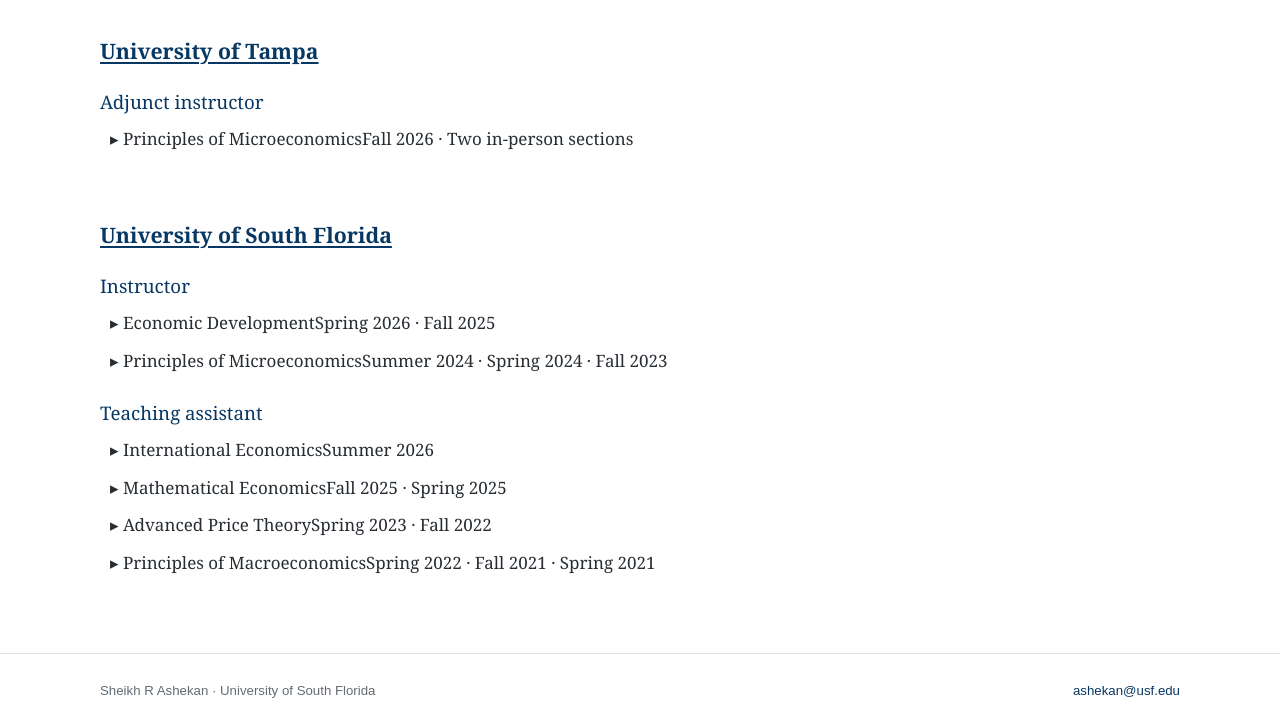
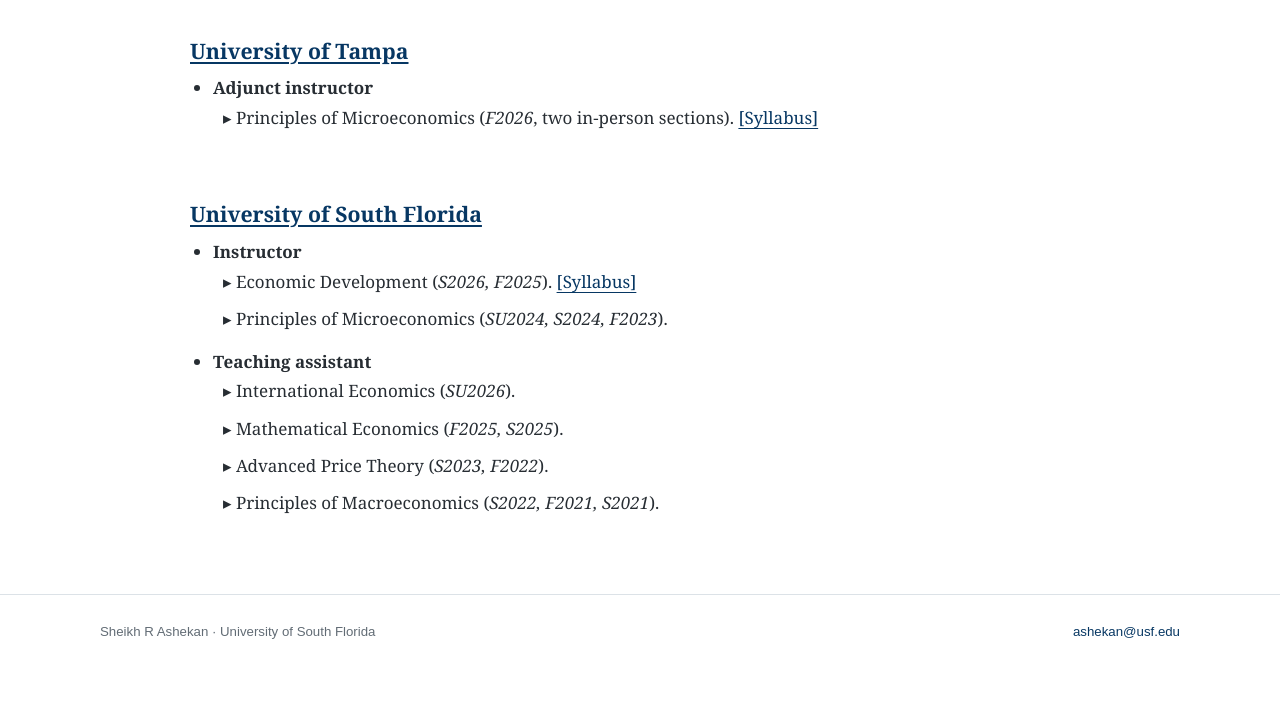
Before and after one commit to rahatilrahat/sashekan.github.io, a plain HTML site: page teaching.html in a window 1280 px wide. Shown: the part 144-871 px from the top of the page. After the commit the page ends 812 px from the top, so only its background shows below. Drawn offline with Linux system fonts and the light colour scheme.

Commit message:
Refactor teaching sections and add syllabus links
Updated teaching sections for University of Tampa and University of South Florida, including course details and syllabus links.

```diff
--- a/teaching.html
+++ b/teaching.html
@@ -3,15 +3,49 @@
 <head><meta charset="utf-8"><meta name="viewport" content="width=device-width, initial-scale=1"><title>Teaching | Sheikh R Ashekan</title><meta name="description" content="Teaching experience of Sheikh R Ashekan at the University of South Florida and the University of Tampa."><link rel="stylesheet" href="styles.css"></head>
 <body>
 <a class="skip-link" href="#main">Skip to content</a>
-<header class="site-header"><div class="wrap header-inner"><a class="site-name" href="index.html">Sheikh R Ashekan</a><nav aria-label="Main navigation"><a href="index.html">Home</a><a href="research.html">Research</a><a href="teaching.html" aria-current="page">Teaching</a><a href="cv.html">CV</a></nav></div></header>
-<main class="wrap page-main" id="main">
+<header class="site-header"><div class="header-inner"><a class="site-name" href="index.html">Sheikh R Ashekan</a><nav aria-label="Main navigation"><a href="index.html">Home</a><a href="research.html">Research</a><a href="teaching.html" aria-current="page">Teaching</a><a href="cv.html">CV</a></nav></div></header>
+<main class="page-main" id="main">
 <div class="page-heading"><h1>Teaching</h1></div>
-<section class="institution" aria-labelledby="tampa"><h2 id="tampa">University of Tampa</h2><h3>Adjunct instructor</h3>
-<ul class="course-list"><li><span>Principles of Microeconomics</span><span class="terms">Fall 2026 · Two in-person sections</span></li></ul></section>
-<section class="institution" aria-labelledby="usf"><h2 id="usf">University of South Florida</h2><h3>Instructor</h3>
-<ul class="course-list"><li><span>Economic Development</span><span class="terms">Spring 2026 · Fall 2025</span></li><li><span>Principles of Microeconomics</span><span class="terms">Summer 2024 · Spring 2024 · Fall 2023</span></li></ul>
-<h3>Teaching assistant</h3>
-<ul class="course-list"><li><span>International Economics</span><span class="terms">Summer 2026</span></li><li><span>Mathematical Economics</span><span class="terms">Fall 2025 · Spring 2025</span></li><li><span>Advanced Price Theory</span><span class="terms">Spring 2023 · Fall 2022</span></li><li><span>Principles of Macroeconomics</span><span class="terms">Spring 2022 · Fall 2021 · Spring 2021</span></li></ul></section>
+<section class="wrap institution" aria-labelledby="tampa">
+  <h2 id="tampa">University of Tampa</h2>
+  <ul class="role-list">
+    <li>
+      <strong>Adjunct instructor</strong>
+      <ul class="course-list">
+        <li>
+          Principles of Microeconomics (<em>F2026</em>, two in-person sections).
+          <a href="assets/micro_principles_f26.pdf" aria-label="Syllabus for Tampa Principles of Microeconomics, F2026, section 35">[Syllabus]</a>
+        </li>
+      </ul>
+    </li>
+  </ul>
+</section>
+<section class="wrap institution" aria-labelledby="usf">
+  <h2 id="usf">University of South Florida</h2>
+  <ul class="role-list">
+    <li>
+      <strong>Instructor</strong>
+      <ul class="course-list">
+        <li>
+          Economic Development (<em>S2026, F2025</em>).
+          <a href="assets/dev_econ_s26.pdf" aria-label="Syllabus for USF Economic Development, S2026">[Syllabus]</a>
+        </li>
+        <li>
+          Principles of Microeconomics (<em>SU2024, S2024, F2023</em>).
+        </li>
+      </ul>
+    </li>
+    <li>
+      <strong>Teaching assistant</strong>
+      <ul class="course-list">
+        <li>International Economics (<em>SU2026</em>).</li>
+        <li>Mathematical Economics (<em>F2025, S2025</em>).</li>
+        <li>Advanced Price Theory (<em>S2023, F2022</em>).</li>
+        <li>Principles of Macroeconomics (<em>S2022, F2021, S2021</em>).</li>
+      </ul>
+    </li>
+  </ul>
+</section>
 </main>
 <footer class="site-footer"><div class="wrap footer-inner"><p>Sheikh R Ashekan · University of South Florida</p><p><a href="mailto:ashekan@usf.edu">ashekan@usf.edu</a></p></div></footer>
 </body></html>
```
